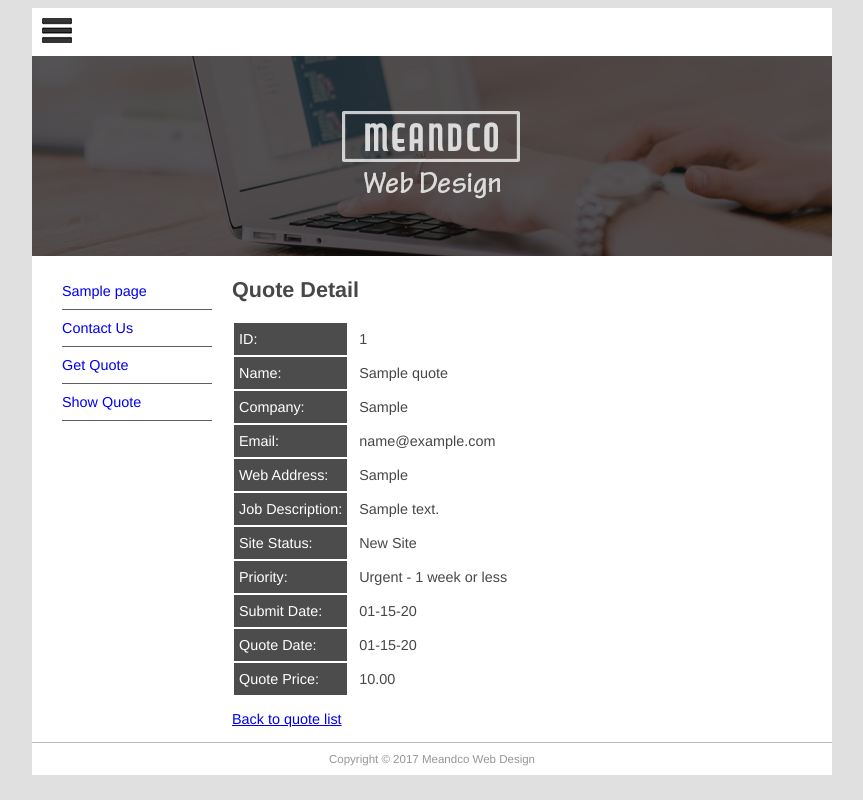
After one commit to nimamohammadi/djangolearn, a Django app: page /quote/show/1 in a window 1280 px wide. The commit adds this page. Shown: the whole page, without its empty margins (208-1071 px from the left). Run offline with Django 3.2, Linux system fonts and the light colour scheme; tables that the repository leaves empty hold one stand-in row (values such as "Sample post").

Commit message:
genericview

```diff
--- a/mfdw_root/mfdw_site/static/main.css
+++ b/mfdw_root/mfdw_site/static/main.css
@@ -123,3 +123,14 @@ quoterow td {
 .altrow {
 	background-color: #e0e0e0
 }
+
+.quote td:first-child {
+    background-color: #4c4c4c;
+    color: white;
+    text-align: left;
+    padding: 8px 5px;
+    border: none;
+}
+.quote td {
+    padding: 5px 10px;
+}
--- a/mfdw_root/mfdw_site/templates/base.html
+++ b/mfdw_root/mfdw_site/templates/base.html
@@ -24,6 +24,7 @@ Untitled Document
     {% endblock sidenav %}
     <li><a href="/contact">Contact Us</a></li>
     <li><a href="/quote/">Get Quote</a></li>
+    <li><a href="/quote/show">Show Quote</a></li>
     </ul>
     </nav>
   </aside>
--- /dev/null
+++ b/mfdw_root/quotes/templates/quotes/quote_detail.html
@@ -0,0 +1,22 @@
+{% extends "quotes/quote.html" %}
+
+{% block title %}All Quotes{% endblock title %}
+
+{% block content %}
+<h1>Quote Detail</h1>
+
+<table class="quote">
+  <tr><td>ID:</td><td>{{ quote.id }}</td></tr>
+  <tr><td>Name:</td><td>{{ quote.name }}</td></tr>
+  <tr><td>Company:</td><td>{{ quote.company }}</td></tr>
+  <tr><td>Email:</td><td>{{ quote.email }}</td></tr>
+  <tr><td>Web Address:</td><td>{{ quote.web }}</td></tr>
+  <tr><td>Job Description:</td><td>{{ quote.description }}</td></tr>
+  <tr><td>Site Status:</td><td>{{ quote.get_sitestatus_display }}</td></tr>
+  <tr><td>Priority:</td><td>{{ quote.get_priority_display }}</td></tr>
+  <tr><td>Submit Date:</td><td>{{ quote.submitted|date:"m-d-y" }}</td></tr>
+  <tr><td>Quote Date:</td><td>{{ quote.quotedate|date:"m-d-y"|default:"pending" }}</td></tr>
+  <tr><td>Quote Price:</td><td>{{ quote.quoteprice|default:"--" }}</td></tr>
+</table>
+<p><a href="../show">Back to quote list</a></p>
+{% endblock content %}
--- a/mfdw_root/quotes/templates/quotes/quote_listt.html
+++ b/mfdw_root/quotes/templates/quotes/quote_list.html
@@ -15,7 +15,7 @@ All Quotes
     </tr>
     {% for quote in all_quotes %}
         <tr class="quoterow {% cycle '' 'altrow' %}">
-        <td> {{ quote.id }} </td>
+        <td><a href="show/{{ quote.id }}">{{ quote.id }}</a></td>
         <td> {{ quote.name }} </td>
         <td> {{ quote.company }} </td>
         <td> {{ quote.submitted|date:"m-d-y" }} </td>
--- a/mfdw_root/quotes/urls.py
+++ b/mfdw_root/quotes/urls.py
@@ -1,9 +1,10 @@
 from django.urls import path
 from . import views
-from .views import QuoteList
+from .views import QuoteList, QuoteView
 
 
 urlpatterns = [
     path('', views.quote_req, name='quote-request'),
+    path('show/<int:pk>', QuoteView.as_view(), name='quote-detail'),
     path('show', QuoteList.as_view(), name='show-quotes'),
 ]
--- a/mfdw_root/quotes/views.py
+++ b/mfdw_root/quotes/views.py
@@ -3,15 +3,25 @@ from django.http import HttpResponseRedirect
 from .models import Quote
 from .forms import QuoteForm
 from pages.models import Page
-from django.views.generic.list import ListView
+from django.views.generic import ListView, DetailView
 
 class QuoteList(ListView):
     model = Quote
     context_object_name = 'all_quotes'
-    template_name = 'quotes/quote_listt.html'
+    template_name = 'quotes/quote_list.html'
 
     def get_context_data(self, **kwargs):
         context = super(QuoteList, self).get_context_data(**kwargs)
+        context['page_list'] = Page.objects.all()
+        return context
+
+
+class QuoteView(DetailView):
+    model = Quote
+    context_object_name = 'quote'
+
+    def get_context_data(self, **kwargs):
+        context = super(QuoteView, self).get_context_data(**kwargs)
         context['page_list'] = Page.objects.all()
         return context
 
```
